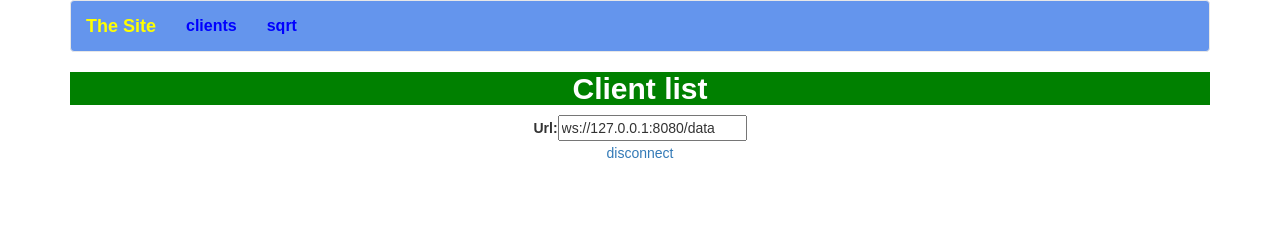
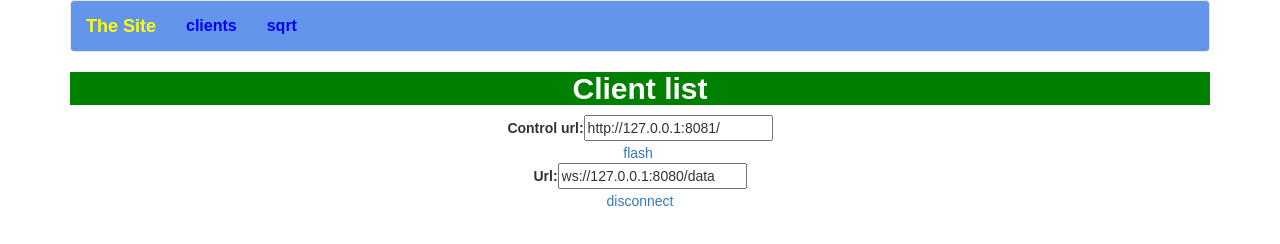
Before and after one commit to KunoiSayami/1092-node-0528, a website: page views/clients.html in a window 1280 px wide. Both pictures are taken after a click on the link "connect". Drawn offline with nearby package versions, Linux system fonts and the light colour scheme; files that its build step writes are made by us from their sources.

Commit message:
feat(core): Support flash light request

```diff
--- a/public/javascripts/clients.js
+++ b/public/javascripts/clients.js
@@ -6,7 +6,8 @@ window.plugin.pi_stream = function() {};
 window.plugin.pi_stream.websocket = null;
 window.plugin.pi_stream.ws = function() {};
 
-const default_location = localStorage.getItem('server') || 'ws://127.0.0.1:8080/data';
+const default_location = localStorage.getItem('stream_server') || 'ws://127.0.0.1:8080/data';
+const default_control_location = localStorage.getItem('control_server') || 'http://127.0.0.1:8081/';
 
 let sendMessage = function (message) {
 	if (window.plugin.pi_stream.websocket === null)
@@ -74,7 +75,7 @@ function connect() {
 	create_websocket_connect(url);
 	document.getElementById('a_connect').style.display = 'none';
 	document.getElementById('a_disconnect').style.display = 'unset';
-	localStorage.setItem('server', url);
+	localStorage.setItem('stream_server', url);
 }
 
 function disconnect() {
@@ -99,4 +100,18 @@ function disconnect() {
 
 document.addEventListener("DOMContentLoaded", function(_event) {
 	document.getElementById('websocket_url').value = default_location;
+	document.getElementById('control_url').value = default_control_location;
 });
+
+function save_control_url(url) {
+	localStorage.setItem('control_url', url);
+}
+
+function flash_led() {
+	const url = document.getElementById('control_url').value;
+	save_control_url(url);
+	$.post(url + '/light')
+	.done(() => {
+		logger.debug('done');
+	});
+}
--- a/views/clients.html
+++ b/views/clients.html
@@ -13,6 +13,12 @@
 <div style="text-align:center;">
   <h2 class="bg-primary" style="background-color: green;"><b>Client list</b></h2>
 
+
+  <label for="control_url">Control url:</label><input id="control_url" width="50%">
+  <br />
+  <a onclick="flash_led();">flash</a>&nbsp;
+  <br />
+
   <label for="websocket_url">Url: </label><input id="websocket_url" width="50%">
   <br />
   <a id="a_connect" onclick="connect();">connect</a>
```
